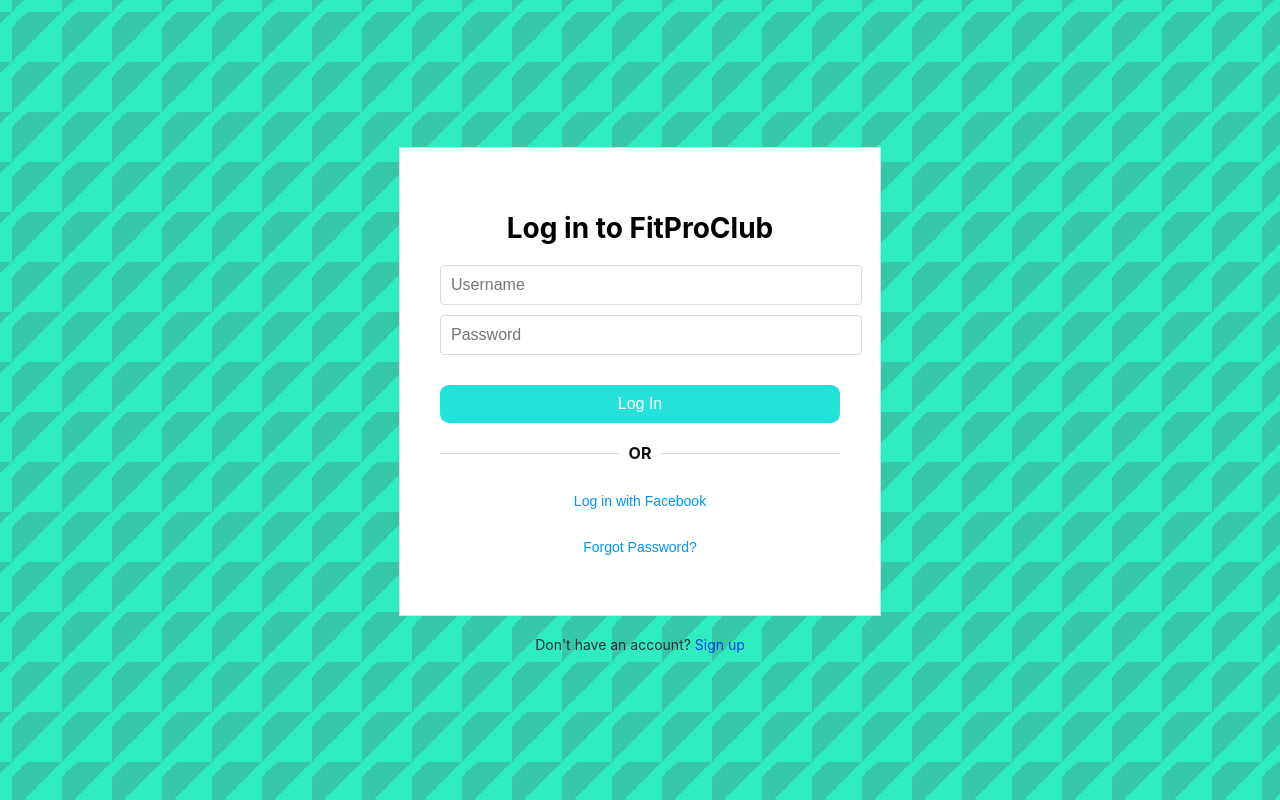
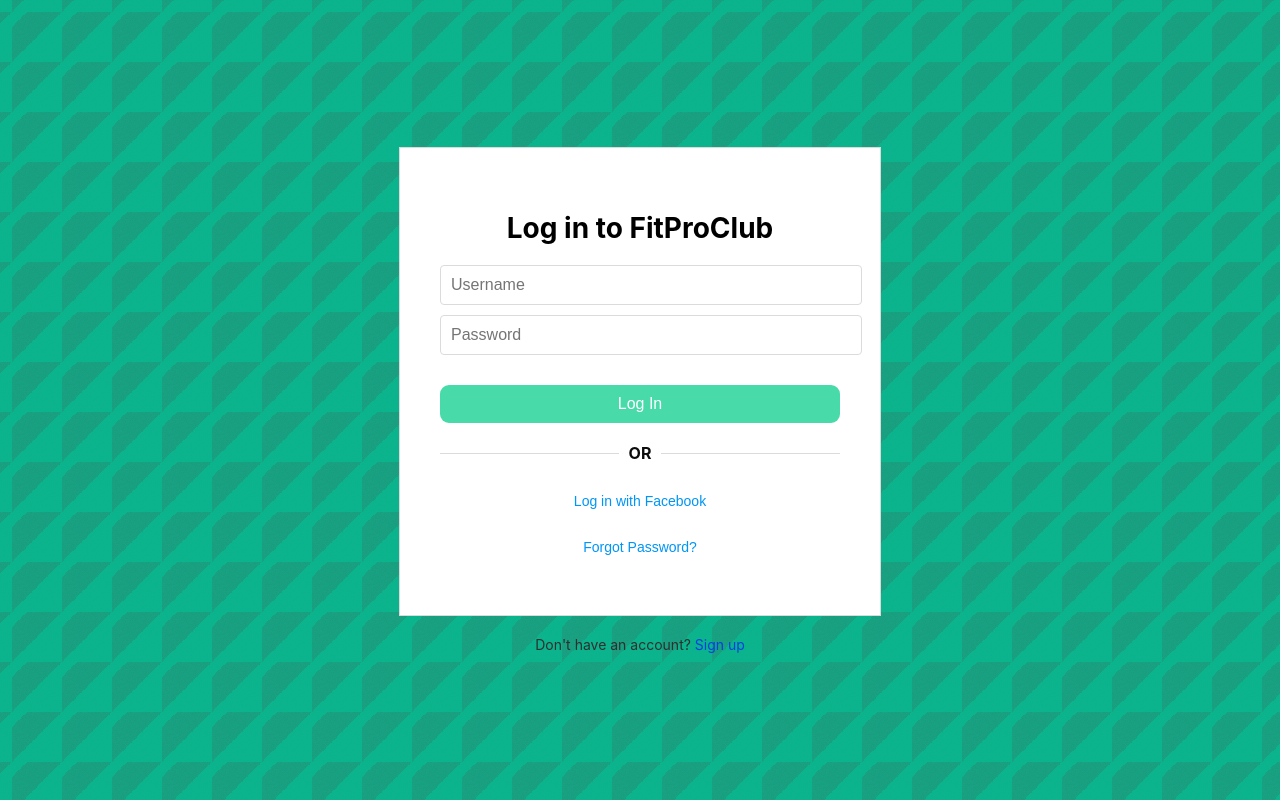
Before and after one commit to Jonathan001121/fitproclub, a React (Vite) app: page /login in a window 1280 px wide. Built offline with nearby package versions, Linux system fonts and the light colour scheme.

Commit message:
Login updates _

```diff
--- a/src/Components/Login/Login.css
+++ b/src/Components/Login/Login.css
@@ -5,10 +5,10 @@
     align-items: center;
     height: 100vh;
     flex-direction: column;
-    background: linear-gradient(45deg, rgba(43, 253, 204, 0.69) 85%, transparent 25%) 0 0,
-                linear-gradient(-45deg, rgba(43, 253, 204, 0.69) 50%, transparent 25%) 0 0,
-                linear-gradient(45deg, transparent 85%,  rgba(43, 253, 204, 0.69) 75%) 0 0,
-                linear-gradient(-45deg, transparent 85%,  rgba(43, 253, 204, 0.69) 75%) 0 0;
+    background: linear-gradient(45deg, rgba(7, 186, 144, 0.752) 85%, transparent 25%) 0 0,
+                linear-gradient(-45deg,rgba(7, 186, 144, 0.752) 50%, transparent 25%) 0 0,
+                linear-gradient(45deg, transparent 85%,  rgba(7, 186, 144, 0.752) 75%) 0 0,
+                linear-gradient(-45deg, transparent 85%,  rgba(7, 186, 144, 0.752) 75%) 0 0;
     background-size: 50px 50px;
     background-position: 0 0, 25px 25px, 0 0, 25px 25px;
     animation: wave 2s linear infinite;
@@ -50,7 +50,7 @@
     width: 100%;
     padding: 10px;
     margin-top: 20px;
-    background-color: #0ce0d6e4;
+    background-color: #0dce8dbf;
     color: #fff;
     border: none;
     border-radius: 9px;
```
